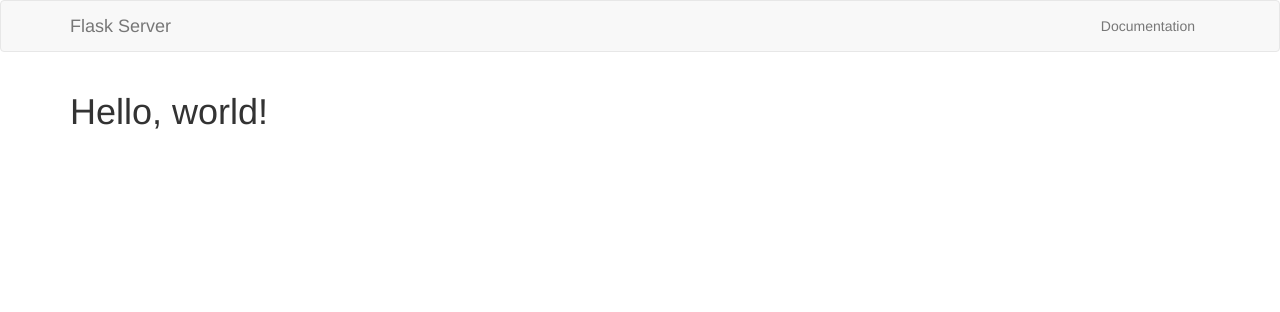
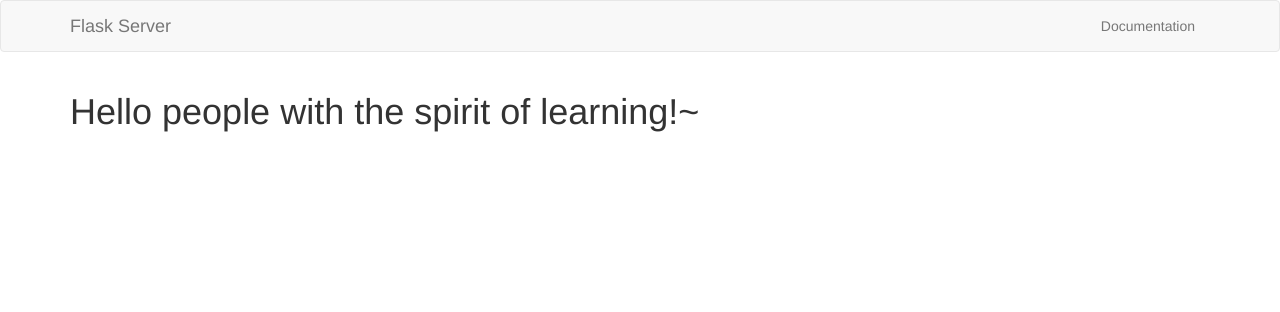
Before and after one commit to erem149/flask-backend-project, a Flask app: page / in a window 1280 px wide. Shown: the top 312 px of the page. Run offline with Flask 3, Linux system fonts and the light colour scheme; some libraries are stand-ins or nearby versions.

Commit message:
Updated index.html file

```diff
--- a/app/templates/index.html
+++ b/app/templates/index.html
@@ -1,7 +1,7 @@
 {% extends 'base.html' %} {% block app_context %}
 <div class="row">
   <div class="col-md-12">
-    <h1>Hello, world!</h1>
+    <h1>Hello people with the spirit of learning!~</h1>
   </div>
 </div>
 {% endblock %}
```
